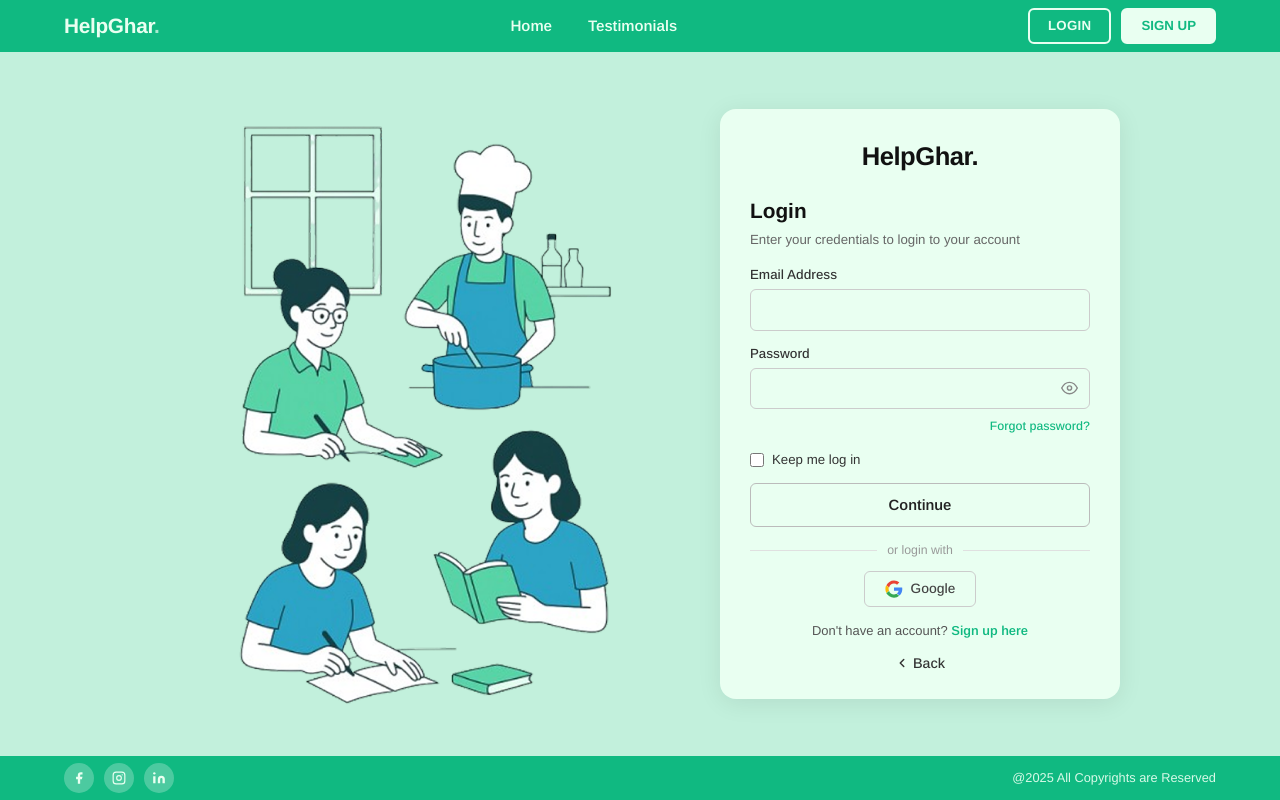
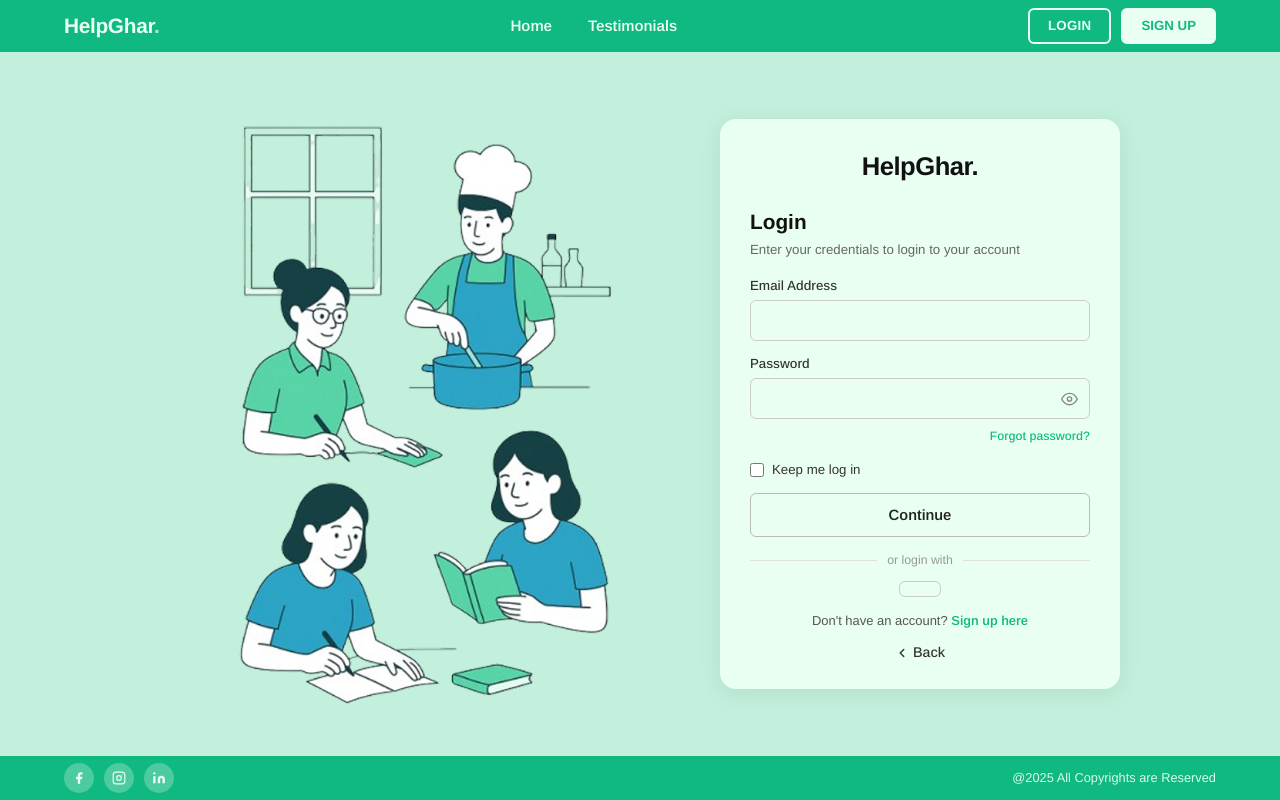
Before and after one commit to i-danishkhan/HelpGhar, a React (Vite) app in the folder client/: page /login in a window 1280 px wide. Built offline with nearby package versions, Linux system fonts and the light colour scheme.

Commit message:
login with google remove

```diff
--- a/client/src/pages/login.tsx
+++ b/client/src/pages/login.tsx
@@ -567,6 +567,7 @@ const LoginPage: React.FC = () => {
             </div>
 
             {/* Google */}
+
             <div style={{ display: "flex", justifyContent: "center", marginBottom: "14px" }}>
               <button style={{
                 display: "flex", alignItems: "center", gap: "8px",
@@ -574,7 +575,7 @@ const LoginPage: React.FC = () => {
                 borderRadius: "6px", padding: "7px 20px", fontSize: "0.85rem",
                 fontWeight: 500, cursor: "pointer"
               }}>
-                <GoogleIcon /> Google
+                {/* <GoogleIcon /> Google */}
               </button>
             </div>
 
--- a/client/src/pages/signup.tsx
+++ b/client/src/pages/signup.tsx
@@ -515,7 +515,7 @@ const SignUp: React.FC = () => {
                   <path fill="#FBBC05" d="M10.87 28.24A14.6 14.6 0 0 1 9.5 24c0-1.47.25-2.9.69-4.24L3.12 14.27A23.01 23.01 0 0 0 1 24c0 3.77.9 7.34 2.5 10.5l7.37-6.26z" />
                   <path fill="#34A853" d="M24 47c5.55 0 10.2-1.83 13.6-4.97l-7.14-5.55c-1.99 1.34-4.54 2.12-6.46 2.12-6.13 0-11.4-3.89-13.13-9.36l-7.37 6.26C7.08 41.52 14.82 47 24 47z" />
                 </svg>
-                Google
+                {/* Google */}
               </button>
             </div>
 
```
